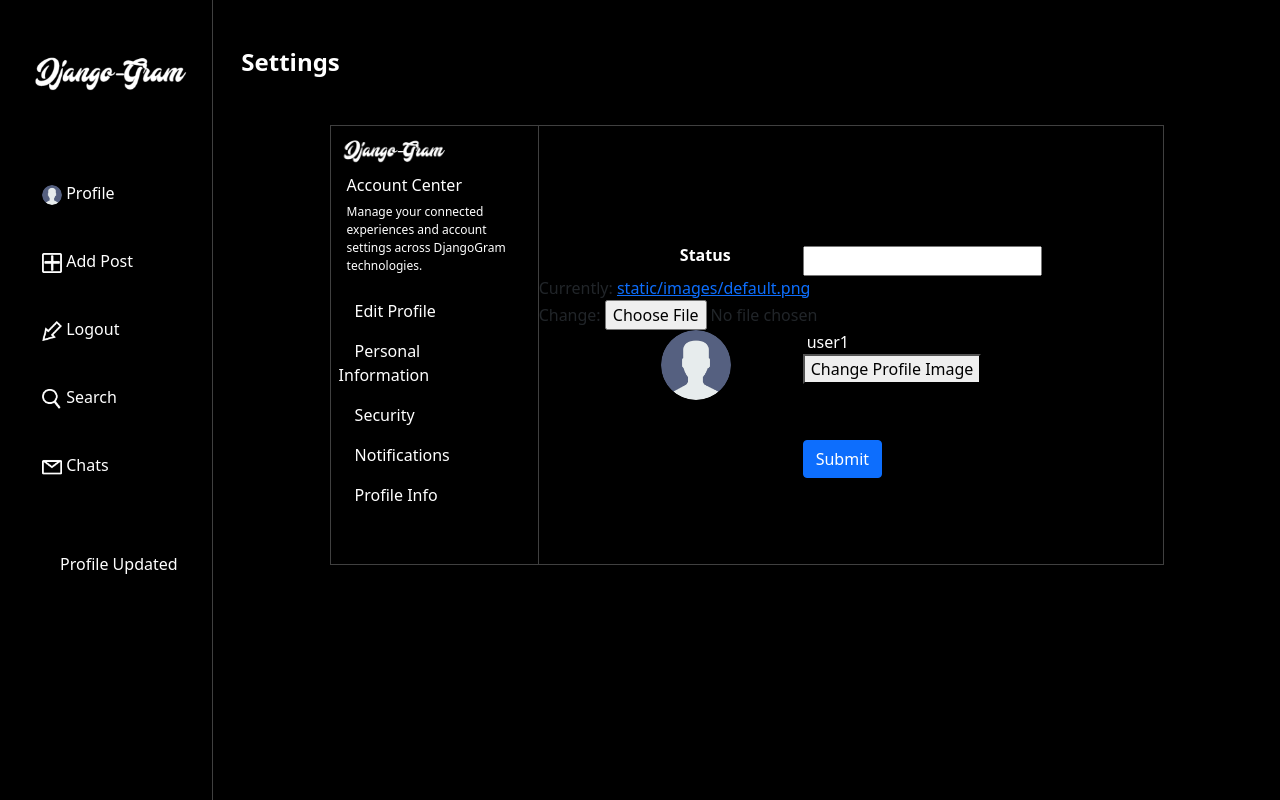
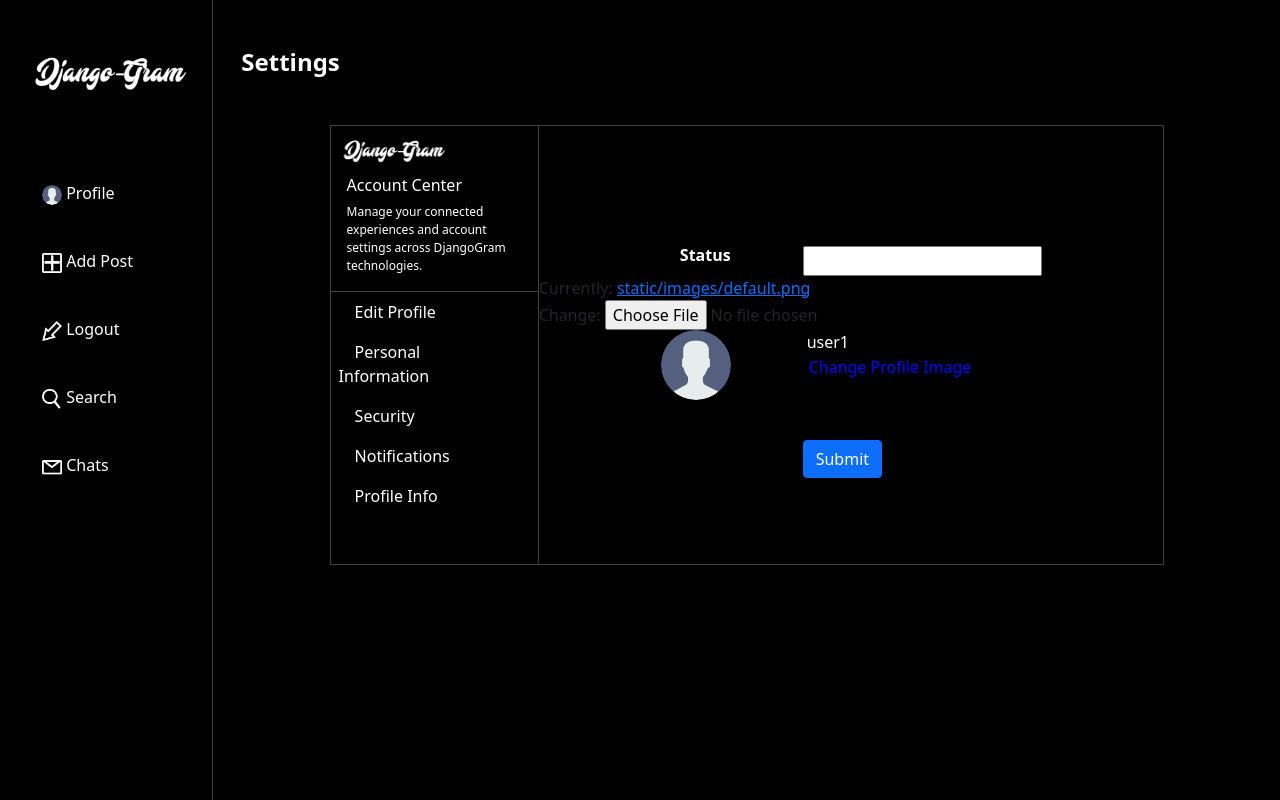
Before and after one commit to AleksandrZhukovin/DjangoInstagram, a Django app: page /edit_profile/1/ in a window 1280 px wide. Run offline with Django 4.2, Linux system fonts and the light colour scheme; a user stored in the database is signed in; data comes from the database, SQL or seed files in the repository; data that the repository does not hold is empty.

Commit message:
add(css): add css styles for profile edit page

```diff
--- /dev/null
+++ b/accounts/static/styles/edit_profile.css
@@ -0,0 +1,74 @@
+.text_field {
+    background-color: black;
+    color: white;
+    border: 1px solid white;
+    border-radius: 5px;
+    width: 70%;
+    height: 1.9em;
+    padding: 10px;
+}
+
+.bio {
+  width: 70%;
+  background-color: black;
+  border: 1px solid white;
+  border-radius: 5px;
+  color: white;
+  resize: none;
+  padding: 10px;
+}
+
+.ch_p_img {
+    background-color: black;
+    color: blue;
+    border: 0px;
+    text-align: left;
+}
+
+.ch_p_img:hover {
+    color: white;
+}
+
+.top_info {
+    width: 100%;
+    border-bottom: 1px solid #404040;
+}
+
+.img_upload {
+    display: none;
+}
+
+.success_msg {
+    position: fixed;
+    bottom: 0px;
+    width: 100%;
+    height: 2em;
+    opacity: 0;
+    background-color: #303030;
+}
+
+.success_anim {
+    animation-duration: 7s;
+    animation-name: animate-fade;
+}
+
+@keyframes animate-fade {
+  0% { opacity: 0; }
+  50% { opacity: 1; }
+  100% { opacity: 0; }
+}
+
+#gender {
+    width: 50%;
+    height: 28%;
+    border: none;
+    border-radius: 10px;
+    background-color: #303030;
+    position: fixed;
+    top: 30%;
+}
+
+.head {
+    border-bottom: 1px solid #404040;
+    width: 100%;
+}
--- a/accounts/static/styles/profile.css
+++ b/accounts/static/styles/profile.css
@@ -104,6 +104,7 @@
     top: 5%;
     right: 5%;
     border: 1px solid #404040;
+    border-radius: 10px;
 }
 
 .set_nav {
```
